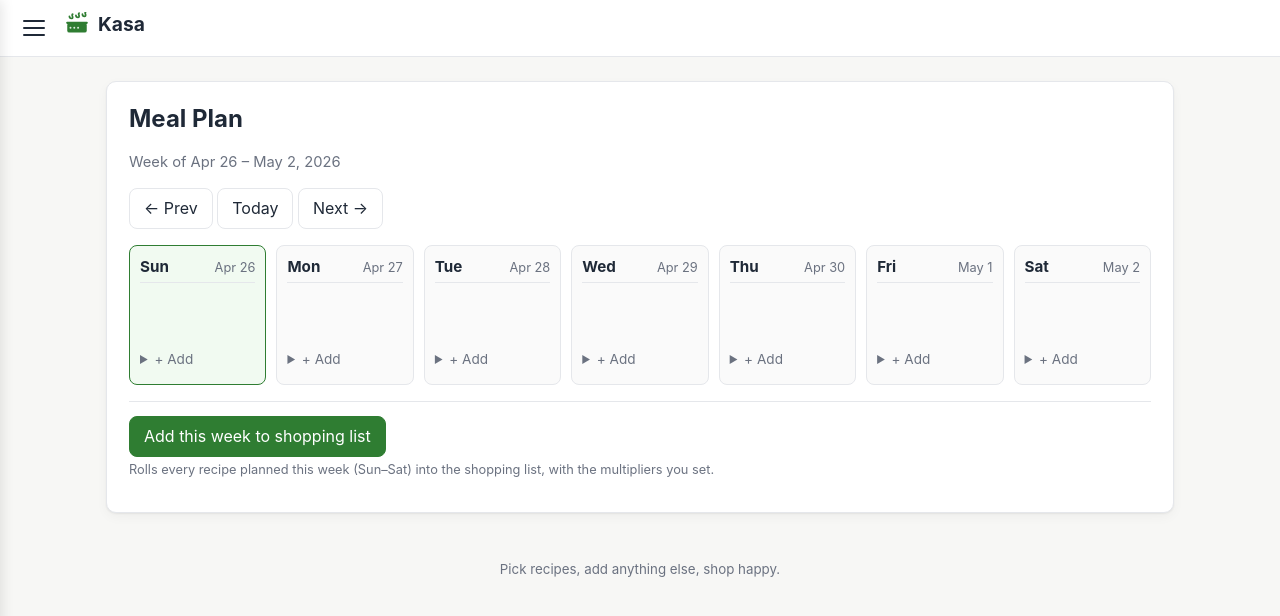
After one commit to kasgore/ShoppingList, a Flask app: page /plan in a window 1280 px wide. The commit adds this page. Shown: the top 616 px of the page. Run offline with Flask 3, Linux system fonts and the light colour scheme; data comes from the database, SQL or seed files in the repository; data that the repository does not hold is empty.

Commit message:
Add weekly meal-plan calendar + free-form qty input
New /plan view with Sun-Sat week grid: pick recipes from a dropdown
or type ad-hoc plans (leftovers, takeout) per day, with optional slot
labels and per-entry multipliers. "Add this week to shopping list"
rolls all planned recipes into the existing shopping list. Plans
persist in a meal_plan table on the same data volume.

Also: recipe ingredient qty input now uses step="any" instead of
"0.25" so 1/3 (0.33) is accepted; format_quantity handles the
display side already.

Co-Authored-By: Claude Opus 4.7 (1M context) <noreply@anthropic.com>

```diff
--- a/app.py
+++ b/app.py
@@ -9,6 +9,7 @@ import sqlite3
 from collections import defaultdict
 from contextlib import closing
 from dataclasses import dataclass
+from datetime import date, datetime, timedelta
 from fractions import Fraction
 from typing import Iterable
 
@@ -478,6 +479,18 @@ CREATE TABLE IF NOT EXISTS checked_item (
     -- key format:  recipe::<name>::<unit>   or   adhoc::<id>
     key TEXT PRIMARY KEY
 );
+
+CREATE TABLE IF NOT EXISTS meal_plan (
+    id         INTEGER PRIMARY KEY AUTOINCREMENT,
+    plan_date  TEXT    NOT NULL,                       -- YYYY-MM-DD
+    slot       TEXT    NOT NULL DEFAULT '',            -- "Dinner", etc. (free-form)
+    recipe_id  INTEGER REFERENCES recipe(id) ON DELETE CASCADE,
+    text_plan  TEXT    NOT NULL DEFAULT '',            -- ad-hoc text when no recipe
+    multiplier REAL    NOT NULL DEFAULT 1,
+    sort_order INTEGER NOT NULL DEFAULT 0,
+    created_at TEXT    DEFAULT (datetime('now'))
+);
+CREATE INDEX IF NOT EXISTS idx_meal_plan_date ON meal_plan(plan_date);
 """
 
 
@@ -1268,6 +1281,22 @@ def _ocr_image_to_text(disk_path: str) -> str:
     return fallback if len(fallback.strip()) > len(primary.strip()) else primary
 
 
+def _week_start(d: date) -> date:
+    """Return the Sunday on or before `d`. Weeks run Sun → Sat."""
+    # weekday(): Mon=0…Sun=6. Days back to Sunday = (weekday + 1) % 7.
+    return d - timedelta(days=(d.weekday() + 1) % 7)
+
+
+def _parse_iso_date(s: str | None) -> date:
+    """Parse YYYY-MM-DD; fall back to today on bad input."""
+    if not s:
+        return date.today()
+    try:
+        return datetime.strptime(s, "%Y-%m-%d").date()
+    except ValueError:
+        return date.today()
+
+
 def _save_uploaded_image(file_storage) -> str | None:
     """Persist an uploaded image to static/uploads/ and return its public
     URL path. Returns None when no file was provided. Raises ValueError on
@@ -1825,6 +1854,135 @@ def create_app() -> Flask:
 
     # ---- Shopping list actions -----------------------------------------
 
+    @app.route("/plan")
+    def plan_page():
+        week_param = request.args.get("week", "")
+        today = date.today()
+        week_start = _week_start(_parse_iso_date(week_param) if week_param else today)
+        days = [week_start + timedelta(days=i) for i in range(7)]
+
+        db = get_db()
+        rows = db.execute(
+            "SELECT mp.id, mp.plan_date, mp.slot, mp.recipe_id, mp.text_plan, "
+            "       mp.multiplier, mp.sort_order, r.name AS recipe_name "
+            "FROM meal_plan mp "
+            "LEFT JOIN recipe r ON r.id = mp.recipe_id "
+            "WHERE mp.plan_date >= ? AND mp.plan_date <= ? "
+            "ORDER BY mp.plan_date, mp.sort_order, mp.id",
+            (days[0].isoformat(), days[6].isoformat()),
+        ).fetchall()
+
+        by_date = defaultdict(list)
+        for r in rows:
+            by_date[r["plan_date"]].append(r)
+
+        recipes = db.execute(
+            "SELECT id, name FROM recipe ORDER BY name COLLATE NOCASE"
+        ).fetchall()
+
+        prev_week = week_start - timedelta(days=7)
+        next_week = week_start + timedelta(days=7)
+        week_end = week_start + timedelta(days=6)
+
+        return render_template(
+            "plan.html",
+            days=days,
+            by_date=by_date,
+            recipes=recipes,
+            today=today,
+            week_start=week_start,
+            week_end=week_end,
+            prev_week=prev_week.isoformat(),
+            next_week=next_week.isoformat(),
+            this_week_iso=_week_start(today).isoformat(),
+        )
+
+    @app.post("/plan/add")
+    def plan_add():
+        plan_date_raw = request.form.get("plan_date", "").strip()
+        slot = request.form.get("slot", "").strip()[:40]
+        recipe_id_raw = request.form.get("recipe_id", "").strip()
+        text_plan = request.form.get("text_plan", "").strip()[:200]
+        multiplier_raw = request.form.get("multiplier", "1").strip() or "1"
+
+        try:
+            datetime.strptime(plan_date_raw, "%Y-%m-%d")
+        except ValueError:
+            flash("Invalid date.", "error")
+            return redirect(url_for("plan_page"))
+
+        try:
+            multiplier = max(0.1, float(multiplier_raw))
+        except ValueError:
+            multiplier = 1.0
+
+        recipe_id = None
+        if recipe_id_raw:
+            try:
+                recipe_id = int(recipe_id_raw)
+            except ValueError:
+                recipe_id = None
+
+        if not recipe_id and not text_plan:
+            flash("Pick a recipe or type a quick plan.", "error")
+            return redirect(url_for("plan_page", week=plan_date_raw))
+
+        db = get_db()
+        db.execute(
+            "INSERT INTO meal_plan (plan_date, slot, recipe_id, text_plan, multiplier) "
+            "VALUES (?, ?, ?, ?, ?)",
+            (
+                plan_date_raw,
+                slot,
+                recipe_id,
+                text_plan if not recipe_id else "",
+                multiplier,
+            ),
+        )
+        db.commit()
+        return redirect(url_for("plan_page", week=plan_date_raw))
+
+    @app.post("/plan/<int:plan_id>/remove")
+    def plan_remove(plan_id: int):
+        db = get_db()
+        row = db.execute(
+            "SELECT plan_date FROM meal_plan WHERE id = ?", (plan_id,)
+        ).fetchone()
+        week = row["plan_date"] if row else ""
+        db.execute("DELETE FROM meal_plan WHERE id = ?", (plan_id,))
+        db.commit()
+        return redirect(url_for("plan_page", week=week))
+
+    @app.post("/plan/add-week-to-list")
+    def plan_add_week_to_list():
+        week_raw = request.form.get("week", "").strip()
+        week_start = _week_start(_parse_iso_date(week_raw))
+        week_end = week_start + timedelta(days=6)
+
+        db = get_db()
+        rows = db.execute(
+            "SELECT recipe_id, multiplier FROM meal_plan "
+            "WHERE plan_date BETWEEN ? AND ? AND recipe_id IS NOT NULL",
+            (week_start.isoformat(), week_end.isoformat()),
+        ).fetchall()
+
+        if not rows:
+            flash("No recipes planned for this week.", "error")
+            return redirect(url_for("plan_page", week=week_start.isoformat()))
+
+        for r in rows:
+            db.execute(
+                "INSERT INTO list_recipe (recipe_id, multiplier, added_by) "
+                "VALUES (?, ?, ?)",
+                (r["recipe_id"], r["multiplier"], "Plan"),
+            )
+        db.commit()
+        flash(
+            f"Added {len(rows)} planned recipe(s) to the shopping list.",
+            "success",
+        )
+        return redirect(url_for("index", _anchor="list"))
+
     @app.route("/list/add-recipe", methods=["POST"])
     def list_add_recipe():
         recipe_id = request.form.get("recipe_id", type=int)
--- a/static/style.css
+++ b/static/style.css
@@ -741,3 +741,84 @@ code {
   .topbar, footer, .actions, .recipe-card-actions, #cook-mode { display: none !important; }
   .card { box-shadow: none; border: none; }
 }
+
+/* Meal plan calendar */
+.plan-grid {
+  display: grid;
+  grid-template-columns: repeat(7, minmax(0, 1fr));
+  gap: 10px;
+  margin: 16px 0;
+}
+@media (max-width: 800px) {
+  .plan-grid { grid-template-columns: 1fr; }
+}
+.plan-day {
+  border: 1px solid var(--line);
+  border-radius: 8px;
+  padding: 10px;
+  background: #fafafa;
+  display: flex;
+  flex-direction: column;
+  min-height: 140px;
+}
+.plan-day.is-today {
+  border-color: var(--accent);
+  background: #f1faf1;
+}
+.plan-day-head {
+  display: flex;
+  justify-content: space-between;
+  align-items: baseline;
+  margin-bottom: 6px;
+  padding-bottom: 4px;
+  border-bottom: 1px solid var(--line);
+}
+.plan-day-head strong { font-size: 0.95rem; }
+.plan-day-head .muted { font-size: 0.8rem; }
+.plan-entries {
+  list-style: none;
+  padding: 0;
+  margin: 0 0 8px;
+  display: flex;
+  flex-direction: column;
+  gap: 4px;
+  flex-grow: 1;
+}
+.plan-entry {
+  display: flex;
+  justify-content: space-between;
+  align-items: center;
+  gap: 4px;
+  padding: 4px 6px;
+  background: #fff;
+  border-radius: 6px;
+  border: 1px solid var(--line);
+  font-size: 0.85rem;
+}
+.plan-slot {
+  font-size: 0.7rem;
+  text-transform: uppercase;
+  letter-spacing: 0.05em;
+  color: var(--muted);
+  margin-right: 4px;
+}
+.plan-add summary {
+  cursor: pointer;
+  font-size: 0.85rem;
+  padding: 4px 0;
+  color: var(--muted);
+}
+.plan-add summary:hover { color: var(--accent); }
+.plan-add-form {
+  margin-top: 6px;
+  padding: 8px;
+  background: #fff;
+  border-radius: 6px;
+  border: 1px solid var(--line);
+}
+.plan-add-form label.small { font-size: 0.8rem; }
+.plan-week-actions {
+  margin-top: 16px;
+  padding-top: 14px;
+  border-top: 1px solid var(--line);
+}
--- a/static/sw.js
+++ b/static/sw.js
@@ -9,7 +9,7 @@
  *
  * Bump CACHE_VERSION when the shell changes so old caches are evicted.
  */
-const CACHE_VERSION = "v22";
+const CACHE_VERSION = "v23";
 const SHELL_CACHE = `shell-${CACHE_VERSION}`;
 const PAGE_CACHE  = `pages-${CACHE_VERSION}`;
 const IMAGE_CACHE = `images-${CACHE_VERSION}`;
@@ -99,9 +99,10 @@ self.addEventListener("fetch", (event) => {
 
   // Recipes listing and edit/new forms: network-first so a freshly saved
   // recipe shows up immediately. The cached copy is only used if the
-  // network is unavailable.
+  // network is unavailable. Also covers the meal-plan calendar.
   const isListingOrForm =
     url.pathname === "/recipes" ||
+    url.pathname === "/plan" ||
     url.pathname.endsWith("/edit") ||
     url.pathname.endsWith("/new");
   if (isListingOrForm) {
--- a/templates/base.html
+++ b/templates/base.html
@@ -44,7 +44,8 @@
       <strong>Menu</strong>
       <button id="menu-close" class="link" aria-label="Close menu">×</button>
     </div>
-    <a href="{{ url_for('index') }}">Plan &amp; Shop</a>
+    <a href="{{ url_for('index') }}">Shop</a>
+    <a href="{{ url_for('plan_page') }}">Meal Plan</a>
     <a href="{{ url_for('recipes_page') }}">Recipes</a>
     <a href="{{ url_for('recipe_new') }}">New Recipe</a>
   </nav>
--- /dev/null
+++ b/templates/plan.html
@@ -0,0 +1,109 @@
+{% extends "base.html" %}
+{% block title %}Meal Plan · Kasa{% endblock %}
+
+{% block content %}
+<section class="card plan-card">
+  <header class="list-header">
+    <div>
+      <h2>Meal Plan</h2>
+      <p class="muted">
+        Week of {{ week_start.strftime('%b') }} {{ week_start.day }}
+        – {{ week_end.strftime('%b') }} {{ week_end.day }}, {{ week_end.year }}
+      </p>
+    </div>
+    <div class="actions">
+      <a href="{{ url_for('plan_page', week=prev_week) }}" class="button">← Prev</a>
+      <a href="{{ url_for('plan_page', week=this_week_iso) }}" class="button">Today</a>
+      <a href="{{ url_for('plan_page', week=next_week) }}" class="button">Next →</a>
+    </div>
+  </header>
+
+  {% if not recipes %}
+    <p class="muted">
+      You don't have any recipes yet — <a href="{{ url_for('recipe_new') }}">add one</a>
+      first so you can plan around it. (You can still type quick ad-hoc plans below.)
+    </p>
+  {% endif %}
+
+  <div class="plan-grid">
+    {% for d in days %}
+      {% set iso = d.isoformat() %}
+      {% set is_today = (d == today) %}
+      <div class="plan-day {% if is_today %}is-today{% endif %}">
+        <div class="plan-day-head">
+          <strong>{{ d.strftime('%a') }}</strong>
+          <span class="muted">{{ d.strftime('%b') }} {{ d.day }}</span>
+        </div>
+
+        <ul class="plan-entries">
+          {% for entry in by_date.get(iso, []) %}
+            <li class="plan-entry">
+              <span class="plan-entry-body">
+                {% if entry.slot %}<span class="plan-slot">{{ entry.slot }}</span>{% endif %}
+                {% if entry.recipe_id %}
+                  <a href="{{ url_for('recipe_view', recipe_id=entry.recipe_id) }}">
+                    {{ entry.recipe_name or 'Recipe' }}
+                  </a>
+                  {% if entry.multiplier and entry.multiplier != 1 %}
+                    <em class="muted">×{{ entry.multiplier|fmtqty }}</em>
+                  {% endif %}
+                {% else %}
+                  <span>{{ entry.text_plan }}</span>
+                {% endif %}
+              </span>
+              <form action="{{ url_for('plan_remove', plan_id=entry.id) }}"
+                    method="post" class="inline">
+                <button class="link" title="Remove">×</button>
+              </form>
+            </li>
+          {% endfor %}
+        </ul>
+
+        <details class="plan-add">
+          <summary class="link">+ Add</summary>
+          <form action="{{ url_for('plan_add') }}" method="post" class="stack plan-add-form">
+            <input type="hidden" name="plan_date" value="{{ iso }}">
+            <label class="small">
+              <span>Recipe</span>
+              <select name="recipe_id">
+                <option value="">— ad-hoc plan —</option>
+                {% for r in recipes %}
+                  <option value="{{ r.id }}">{{ r.name }}</option>
+                {% endfor %}
+              </select>
+            </label>
+            <label class="small">
+              <span>Or type a quick plan</span>
+              <input type="text" name="text_plan" placeholder="e.g., leftovers, takeout">
+            </label>
+            <div class="row">
+              <label class="small grow">
+                <span>Slot (optional)</span>
+                <input type="text" name="slot" placeholder="Dinner" maxlength="40">
+              </label>
+              <label class="small">
+                <span>×</span>
+                <input type="number" name="multiplier" step="any" min="0.25" value="1">
+              </label>
+            </div>
+            <button type="submit" class="button primary">Add</button>
+          </form>
+        </details>
+      </div>
+    {% endfor %}
+  </div>
+
+  <div class="plan-week-actions">
+    <form action="{{ url_for('plan_add_week_to_list') }}" method="post" class="inline">
+      <input type="hidden" name="week" value="{{ week_start.isoformat() }}">
+      <button class="button primary" type="submit">
+        Add this week to shopping list
+      </button>
+    </form>
+    <p class="muted small-note">
+      Rolls every recipe planned this week (Sun–Sat) into the shopping list, with
+      the multipliers you set.
+    </p>
+  </div>
+</section>
+{% endblock %}
--- a/templates/recipe_form.html
+++ b/templates/recipe_form.html
@@ -151,7 +151,7 @@
       <tbody id="ing-rows">
         {% for ing in ingredients %}
           <tr class="ing-row">
-            <td><input type="number" step="0.25" min="0" name="ing_qty[]" value="{{ ing.quantity }}"></td>
+            <td><input type="number" step="any" min="0" name="ing_qty[]" value="{{ ing.quantity }}"></td>
             <td><input type="text" name="ing_unit[]" value="{{ ing.unit }}" placeholder="cup"></td>
             <td>
               <input type="text" name="ing_name[]" value="{{ ing.name }}" placeholder="Flour">
@@ -164,7 +164,7 @@
         {% endfor %}
         {% if not ingredients %}
           <tr class="ing-row">
-            <td><input type="number" step="0.25" min="0" name="ing_qty[]" value="1"></td>
+            <td><input type="number" step="any" min="0" name="ing_qty[]" value="1"></td>
             <td><input type="text" name="ing_unit[]" placeholder="cup"></td>
             <td>
               <input type="text" name="ing_name[]" placeholder="Flour">
@@ -186,7 +186,7 @@
 
 <template id="ing-template">
   <tr class="ing-row">
-    <td><input type="number" step="0.25" min="0" name="ing_qty[]" value="1"></td>
+    <td><input type="number" step="any" min="0" name="ing_qty[]" value="1"></td>
     <td><input type="text" name="ing_unit[]" placeholder="cup"></td>
     <td>
       <input type="text" name="ing_name[]" placeholder="Flour">
```
